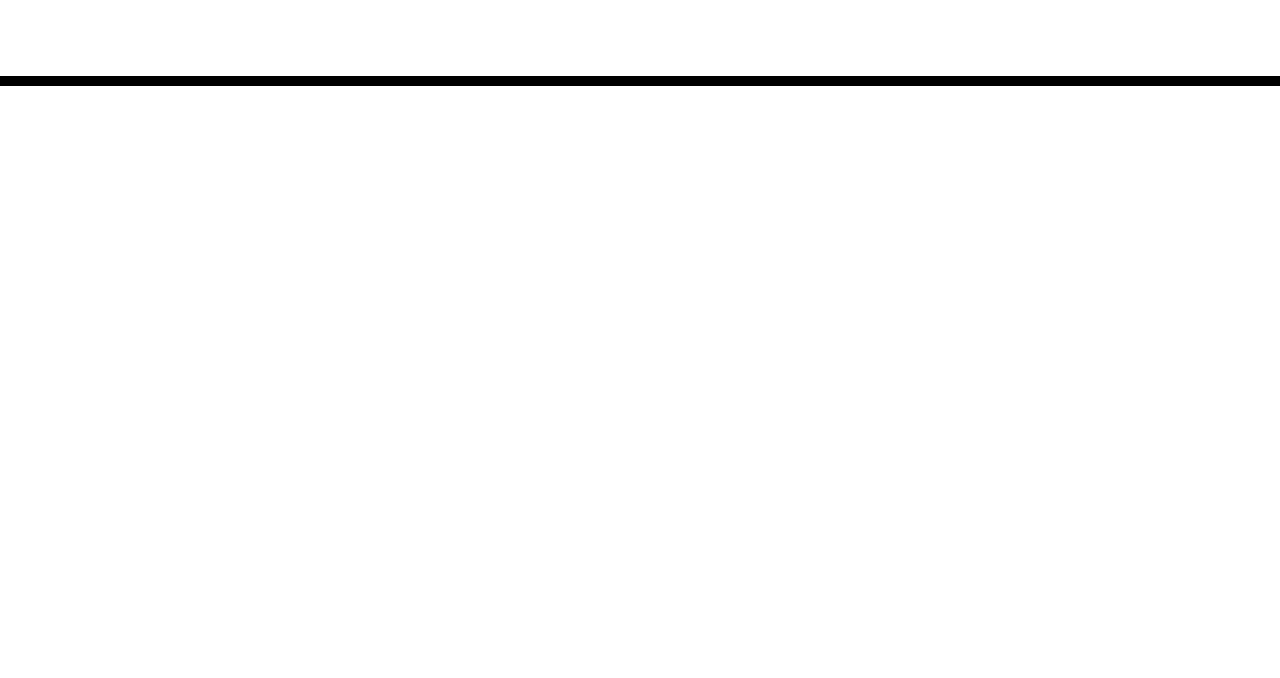
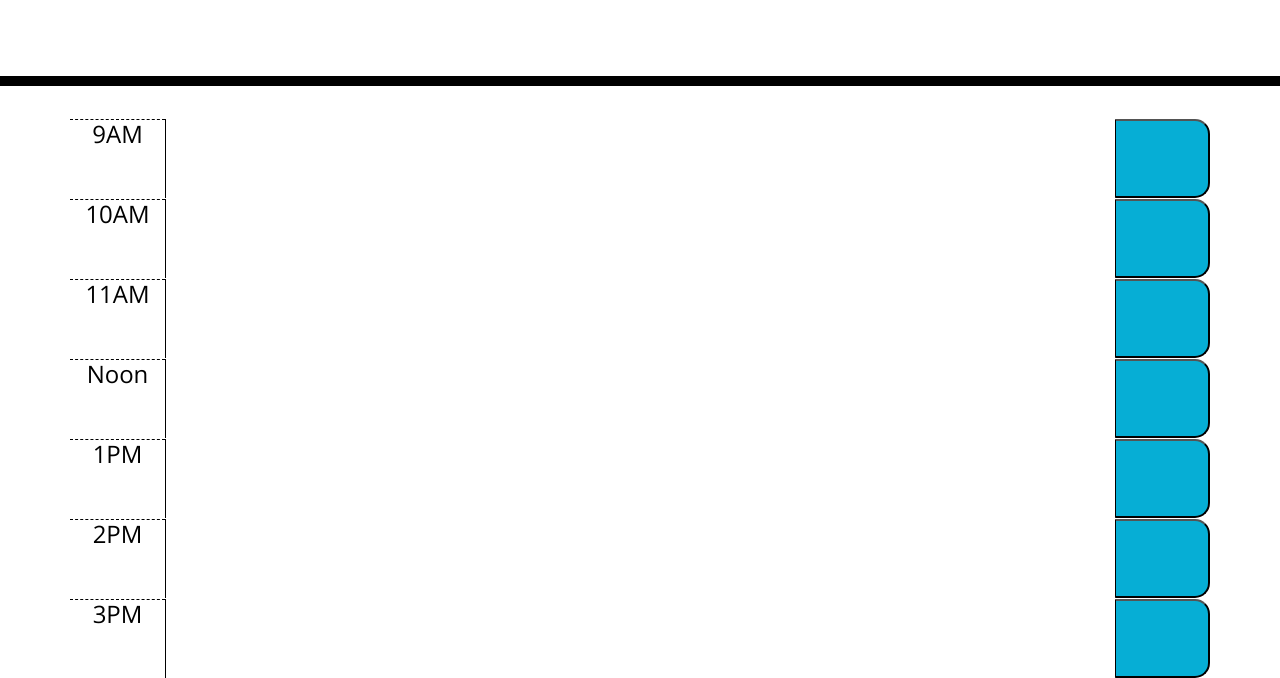
Before and after one commit to AJLosey/Calendar-project, a plain HTML site: page index.html in a window 1280 px wide. Shown: the part 182-860 px from the top of the page. Before the commit the page ends 800 px from the top, so only its background shows below. Drawn offline with nearby package versions, Linux system fonts and the light colour scheme.

Commit message:
more set up rows and h2 in html

```diff
--- a/index.html
+++ b/index.html
@@ -33,10 +33,48 @@ THEN the saved events persist -->
         <p class="lead">A simple calendar app for scheduling your work day</p>
         <p id="currentDay" class="lead"></p>
     </header>
+
+    <div class="text-center">
+        <h2 id="current-time"></h2>
+    </div>
+
+
     <div class="container">
         <!-- Timeblocks go here -->
-        <div>
-
+        <div class="time-block row">
+            <div class="hour col-1 h4">9AM</div>
+            <textarea class="description col-10"></textarea>
+            <button class="saveBtn col-1"></button>
+        </div>
+        <div class="time-block row">
+            <div class="hour col-1 h4">10AM</div>
+            <textarea class="description col-10"></textarea>
+            <button class="saveBtn col-1"></button>
+        </div>
+        <div class="time-block row">
+            <div class="hour col-1 h4">11AM</div>
+            <textarea class="description col-10"></textarea>
+            <button class="saveBtn col-1"></button>
+        </div>
+        <div class="time-block row">
+            <div class="hour col-1 h4">Noon</div>
+            <textarea class="description col-10"></textarea>
+            <button class="saveBtn col-1"></button>
+        </div>
+        <div class="time-block row">
+            <div class="hour col-1 h4">1PM</div>
+            <textarea class="description col-10"></textarea>
+            <button class="saveBtn col-1"></button>
+        </div>
+        <div class="time-block row">
+            <div class="hour col-1 h4">2PM</div>
+            <textarea class="description col-10"></textarea>
+            <button class="saveBtn col-1"></button>
+        </div>
+        <div class="time-block row">
+            <div class="hour col-1 h4">3PM</div>
+            <textarea class="description col-10"></textarea>
+            <button class="saveBtn col-1"></button>
         </div>
     </div>
 
```
